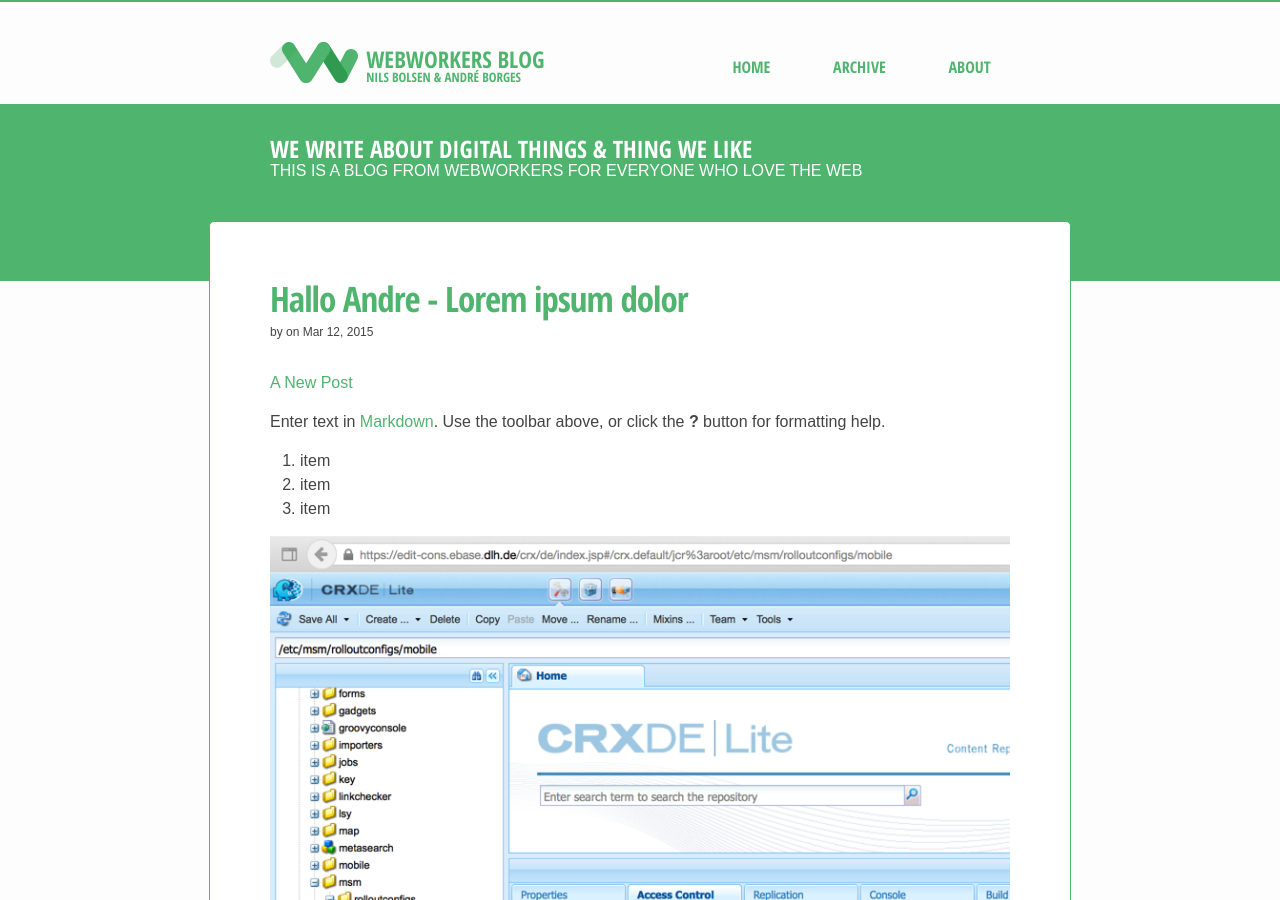
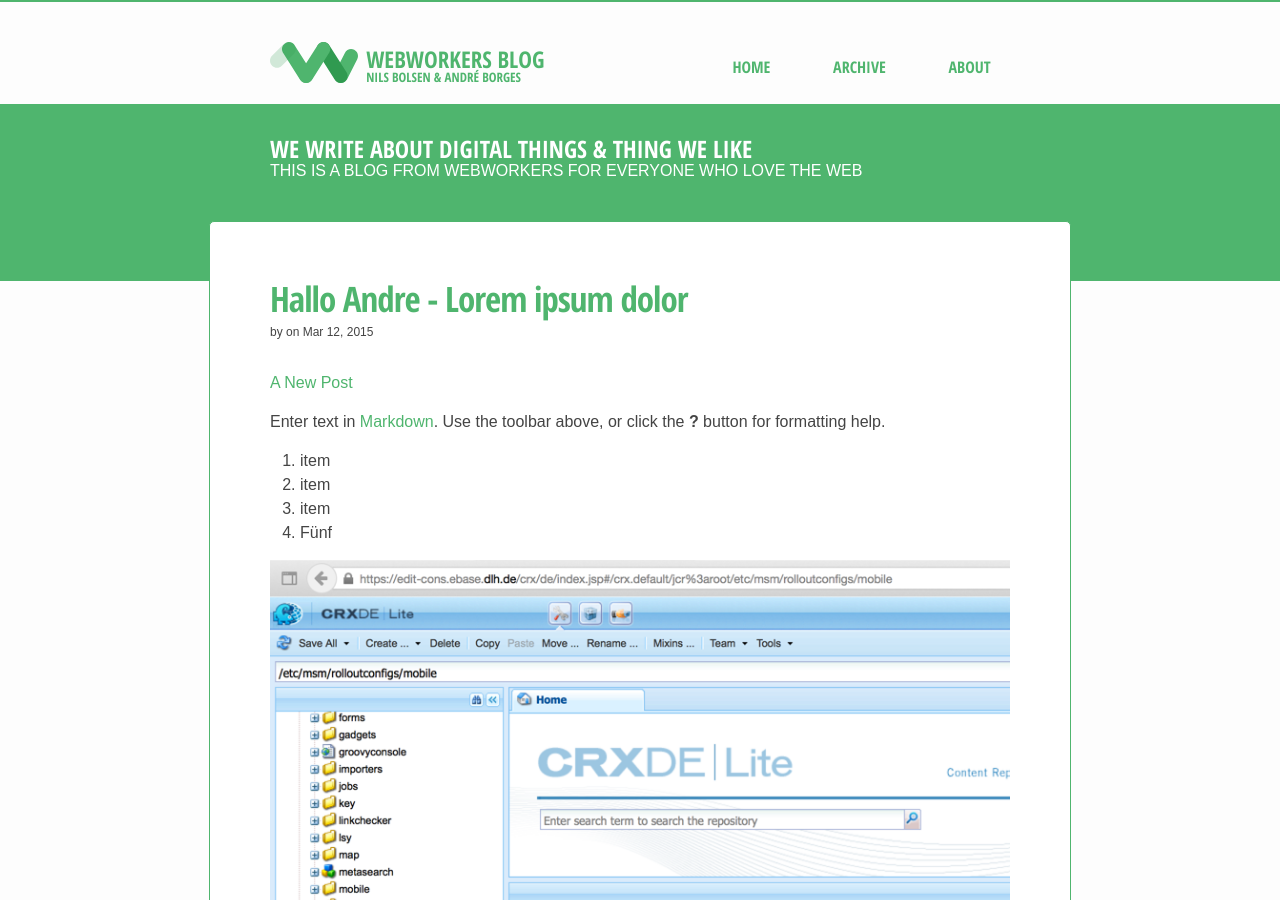
Before and after one commit to webwb/webwb.github.io, a Jekyll site: the page built from _posts/2015-03-12-your-filename.md, in a window 1280 px wide and 900 px high. Built offline with Jekyll 4.4.1, drawn with Linux system fonts in a browser that asks for light colours.

Commit message:
Updated 2015-03-12-your-filename.md

```diff
--- a/_posts/2015-03-12-your-filename.md
+++ b/_posts/2015-03-12-your-filename.md
@@ -13,6 +13,7 @@ Enter text in [Markdown](http://daringfireball.net/projects/markdown/). Use the
 1. item
 2. item
 3. item
+4. Fünf
 
 ![ACL.png](/images/ACL.png)
 
```
